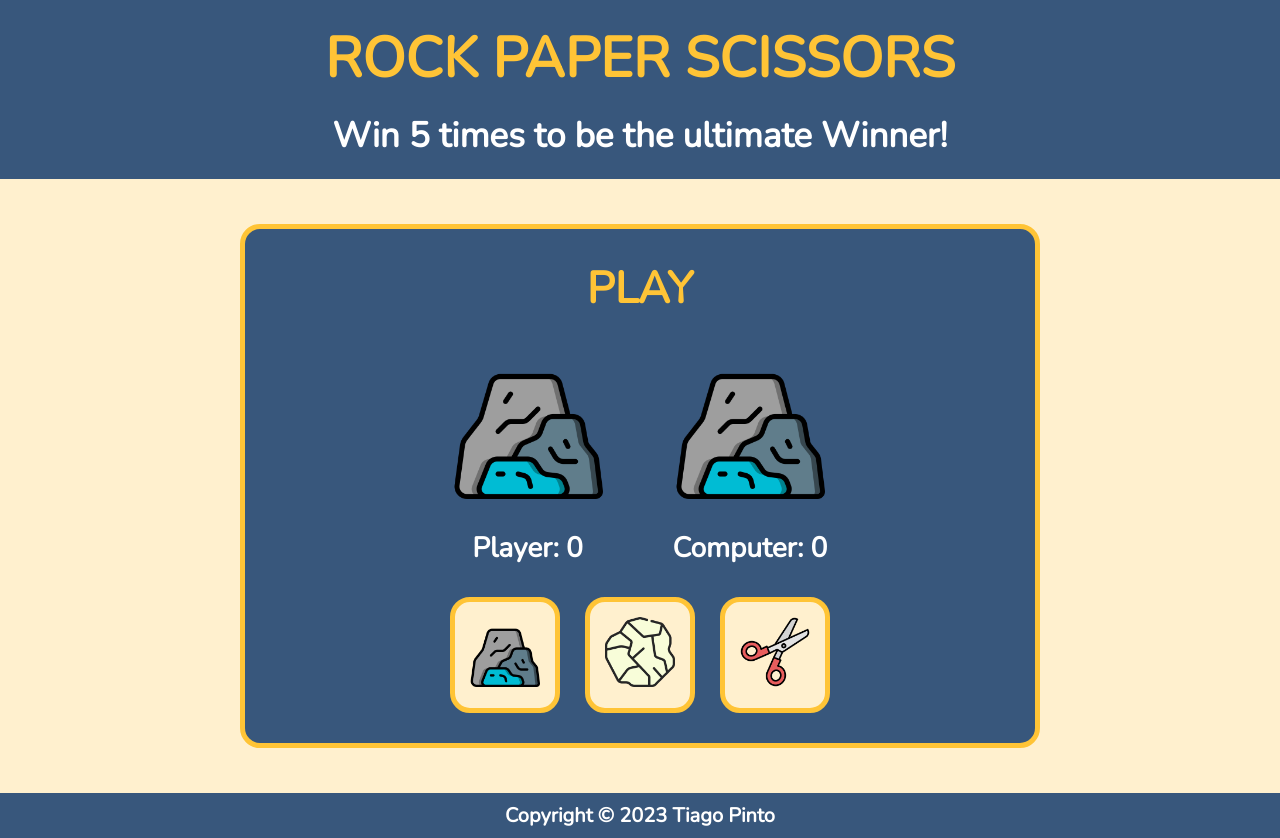
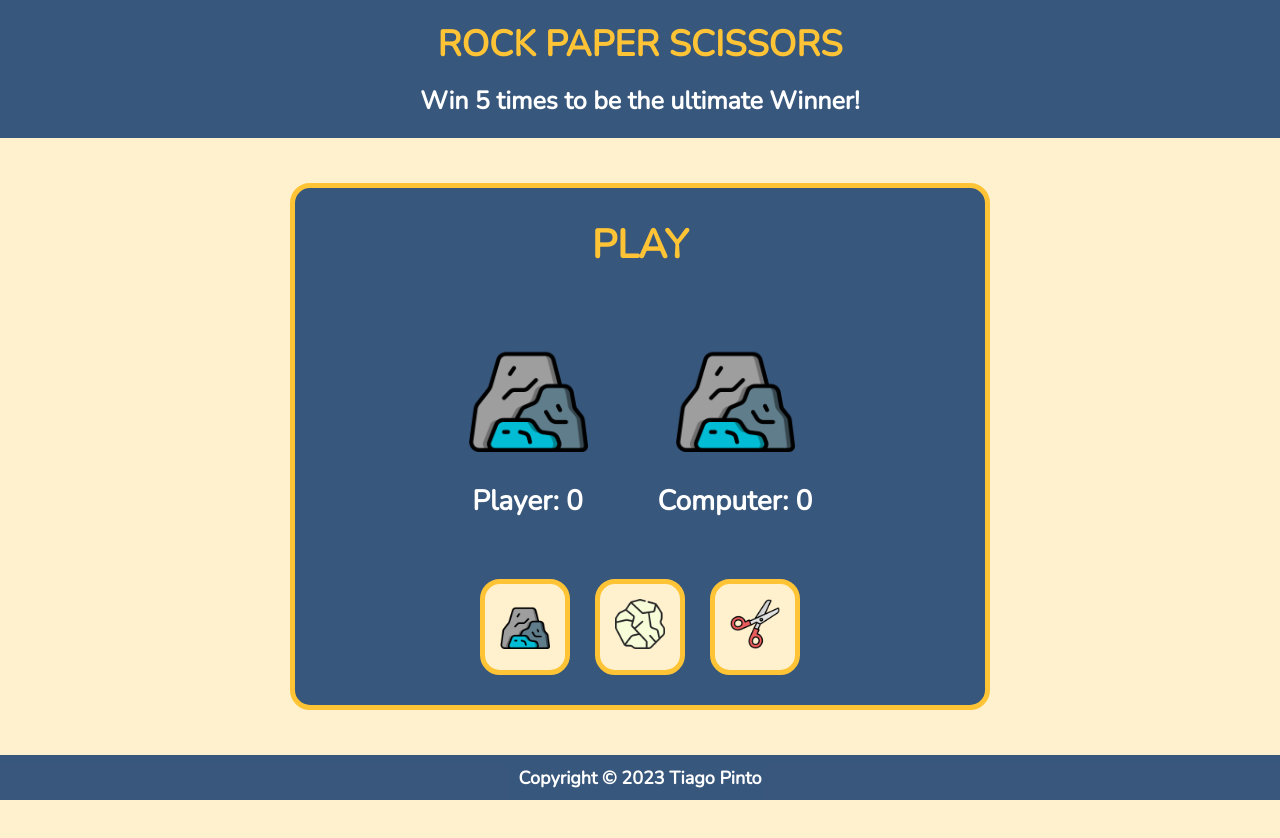
Before and after one commit to Kurt3z/rock-paper-scissors, a plain HTML site: page index.html in a window 1280 px wide. After the commit the page ends 800 px from the top, so only its background shows below. Drawn offline with nearby package versions, Linux system fonts and the light colour scheme.

Commit message:
Edit sizes in CSS

```diff
--- a/style.css
+++ b/style.css
@@ -115,17 +115,17 @@ footer {
 
 @media (min-width: 40rem) {
     h1 {
-        font-size: 56px;
+        font-size: 36px;
         margin-bottom: 15px;
     }
 
     header > p {
-        font-size: 35px;
+        font-size: 25px;
     }
 
     main {
         width: 100%;
-        max-width: 800px;
+        max-width: 700px;
         max-height: 600px;
         align-self: center;
         border-radius: 20px;
@@ -137,11 +137,11 @@ footer {
     }
 
     .game-result h2 {
-        font-size: 44px;
+        font-size: 40px;
     }
 
     .play > img {
-        height: 150px;
+        height: 120px;
     }
 
     .play-options {
@@ -149,10 +149,10 @@ footer {
     }
 
     .play-options img {
-        height: 70px;
+        height: 50px;
     }
 
     footer {
-        font-size: 20px;
+        font-size: 18px;
     }
 }
```
